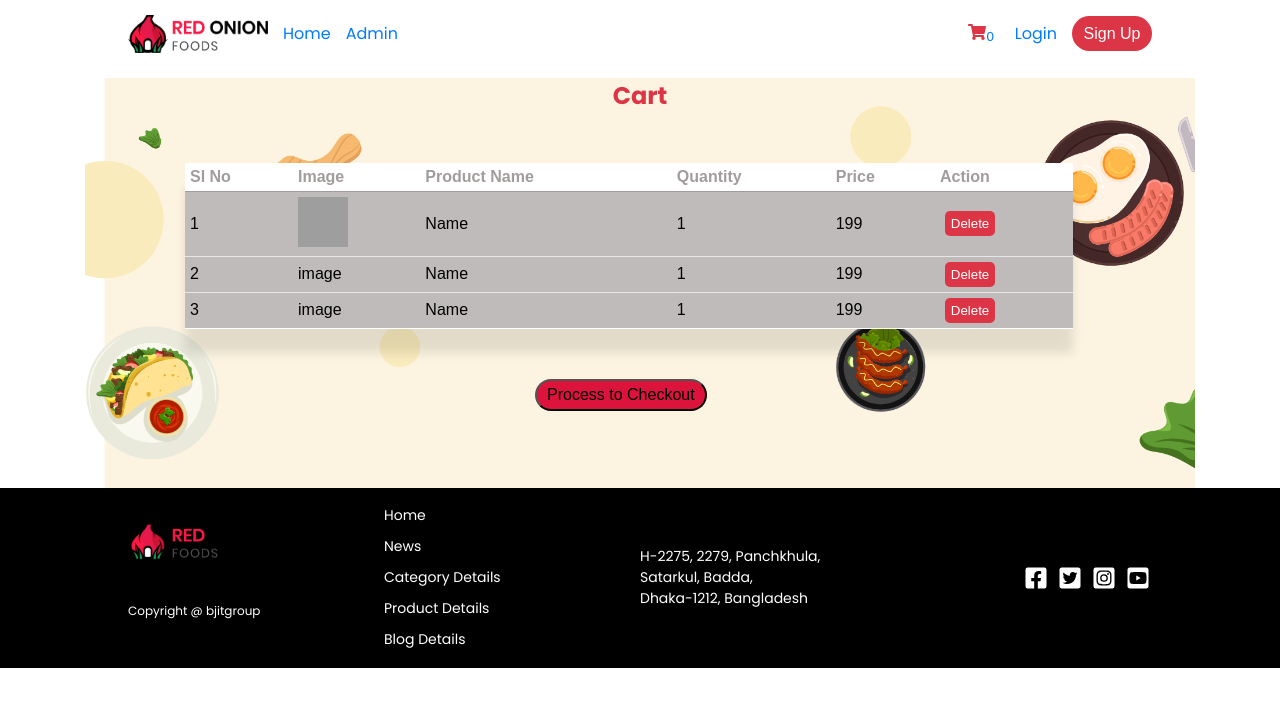
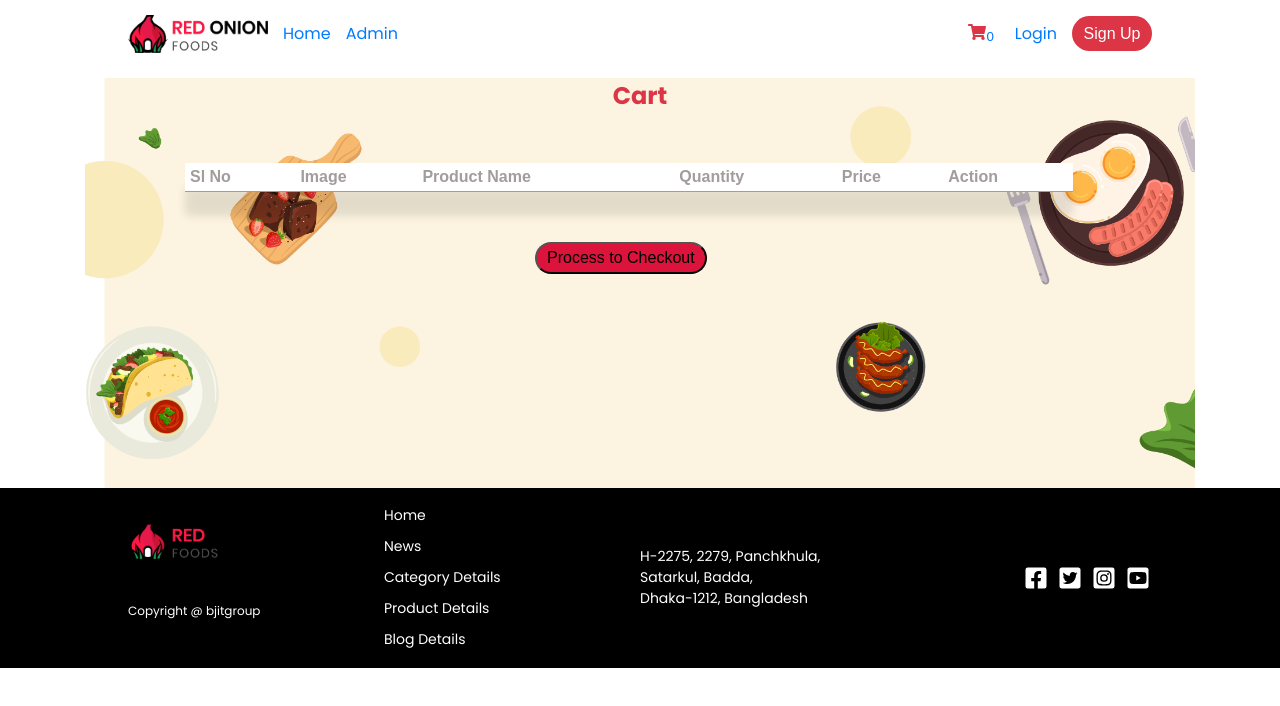
Before and after one commit to ShakhawatHossain13/food-app, a React (Create React App) app: page /cart in a window 1280 px wide. Shown: the top 706 px of the page. Built offline with nearby package versions, Linux system fonts and the light colour scheme; grey boxes are pictures that could not be loaded.

Commit message:
Cart try v4

```diff
--- a/src/components/Cart/index.tsx
+++ b/src/components/Cart/index.tsx
@@ -1,12 +1,61 @@
 import React from "react";
 import "./style.css";
 import homeslider from "./home_slider.png";
-import { useNavigate } from "react-router";
+import { useNavigate, useParams } from "react-router";
 import Footer from "../Footer";
 
-const Cart: React.FC = () => {
+type CartDataType = {
+  id: string;
+  title: string;
+  foodImage?: string;
+  price: number;
+  quantity: number;
+};
+
+const Cart = () => {
+// const Cart = ({ cartItem }: CartProps) => {
+//  const {id, title, foodImage, price, quantity} = cartItem;
+
+
+  // const { id } = useParams();
+  const [allCartItem, setAllCartItem] = React.useState<CartDataType[]>([]);
   const navigate = useNavigate();
 
+  // const cartProducts: CartDataType = {
+  //   id:  cartItem.id,
+  //   title: String(title),
+  //   price: Number(price),
+  //   quantity: quantity,
+  // };
+  //  setAllCartItem((prevState): CartDataType[] => [...prevState, cartProducts]);
+  //  console.log(allCartItem);
+
+  // const handleAddToCart = () => {
+  //   const cartProducts: CartDataType = {
+  //     foodId: String(foodItem?.id),
+  //     foodTitle: String(foodItem?.title),
+  //     price: Number(foodItem?.price),
+  //     quantity: itemQuantity,
+  //   };
+  //   setCartItem((prevState): CartDataType[] => [...prevState, cartProducts]);
+  // };
+
+    // const cartStr = localStorage.getItem("cart");
+    // if (cartStr) {
+    //   const cart: CartDataType[] = JSON.parse(cartStr);
+    //   if (cart.length > 0) {
+    //       setAllCartItem((prevState): any => [...prevState, cart]);
+
+    //     console.log("1st Cart quantity: ", cart[0].quantity);
+    //     console.log("2nd Cart quantity: ", cart[1]?.quantity);
+    //     console.log(
+    //       "Two Cart price: ",
+    //       cart[0].quantity * cart[0].price + cart[1]?.quantity * cart[1]?.price
+    //     );
+    //   }
+    // }
+
+    console.log("cart: ", allCartItem);
   const handleCheckoutSubmit = () => {
     alert("We have received your order. Thanks for order !");
     navigate("/");
@@ -25,7 +74,7 @@ const Cart: React.FC = () => {
               <th className="cart__table__header">Price</th>
               <th className="cart__table__header">Action</th>
             </tr>
-            {/* {Cart?.map((cart, index) => ( */}
+            {allCartItem?.map((cart, index) => (
               <tbody>
                 <tr>
                   {/* <td className="cart__table__field">{index + 1}</td> */}
@@ -40,43 +89,19 @@ const Cart: React.FC = () => {
                     />
                   </td>
                   <td className="cart__table__field">
-                  {/* {cart?.itemName} */}
+                    {cart?.title}
                     Name
                   </td>
                   <td className="cart__table__field">1</td>
                   <td className="cart__table__field">199</td>
                   <td className="cart__table__field">
-                  <button className="cart__table__deleteButton">Delete</button>
-                </td>
-              </tr>
-              <tr>
-                <td className="cart__table__field">2</td>
-                <td className="cart__table__field">image</td>
-                <td className="cart__table__field">
-                  {/* {cart?.itemName} */}
-                  Name
-                </td>
-                <td className="cart__table__field">1</td>
-                <td className="cart__table__field">199</td>
-                <td className="cart__table__field">
-                  <button className="cart__table__deleteButton">Delete</button>
-                </td>
-              </tr>
-              <tr>
-                <td className="cart__table__field">3</td>
-                <td className="cart__table__field">image</td>
-                <td className="cart__table__field">
-                  {/* {cart?.itemName} */}
-                  Name
-                </td>
-                <td className="cart__table__field">1</td>
-                <td className="cart__table__field">199</td>
-                <td className="cart__table__field">
-                  <button className="cart__table__deleteButton">Delete</button>
+                    <button className="cart__table__deleteButton">
+                      Delete
+                    </button>
                   </td>
                 </tr>
               </tbody>
-            {/* ))} */}
+            ))}
           </table>
           <div className="cart__checkout">
             <button
--- a/src/components/HomePage/index.tsx
+++ b/src/components/HomePage/index.tsx
@@ -4,7 +4,6 @@ import Slider from "./Slider";
 import CategoryFilter from "./CategoryFilter";
 import Blog from "./Blog";
 import Footer from "../Footer";
-import ImageUpload from "../../database/ImageUpload";
 
 const HomePage: React.FC = () => {
   return (
@@ -15,10 +14,9 @@ const HomePage: React.FC = () => {
       <Slider />
       <div className="container" style={{ maxWidth: "1110px", margin: "auto" }}>
         <CategoryFilter />
-        <Blog />
+        {/* <Blog /> */}
       </div>
       <Footer />
-      {/* <ImageUpload /> */}
     </React.Fragment>
   );
 };
```
Also changed, not shown: src/components/ProductsDetails/index.tsx (+72 -71 lines). Lines whose indentation alone changed are shown as unchanged.
